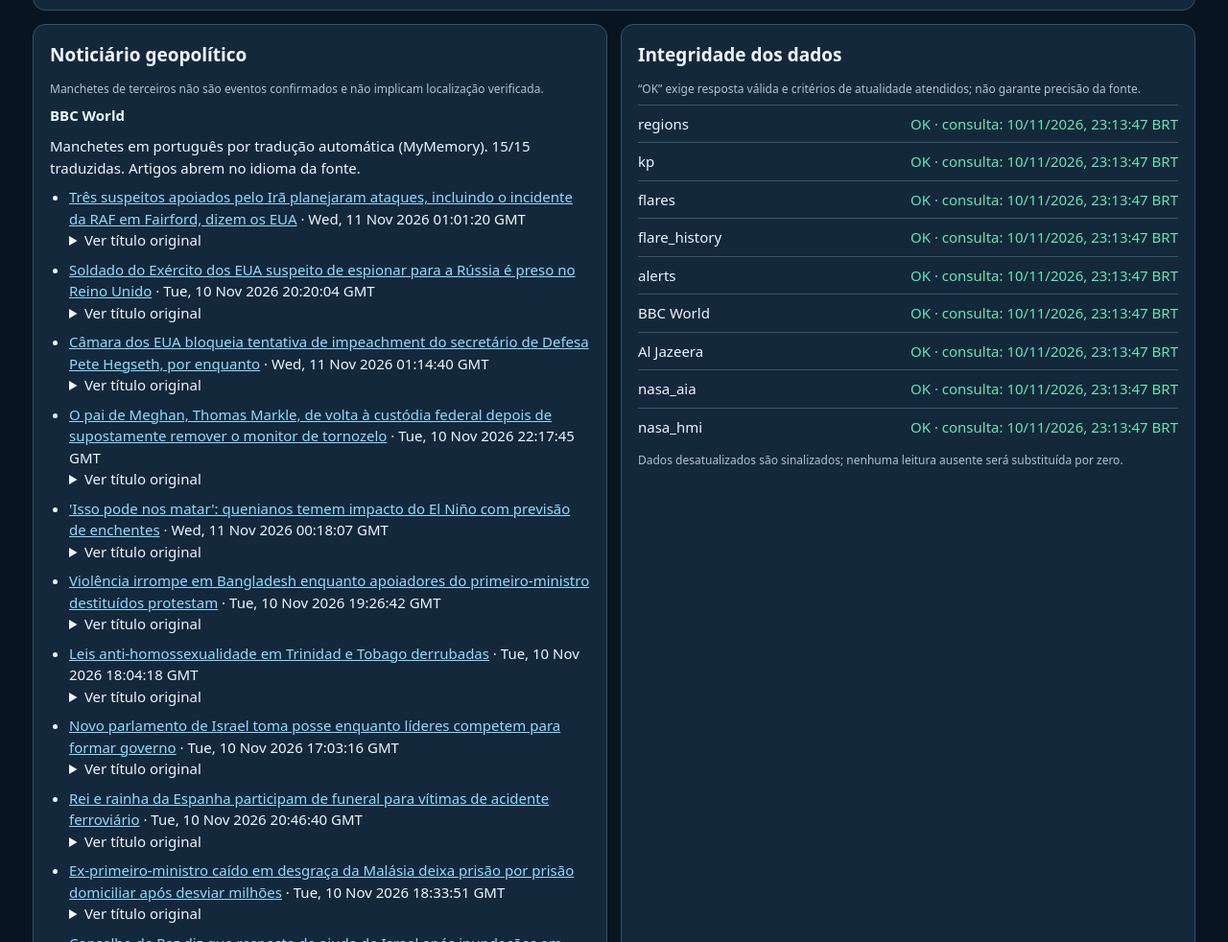
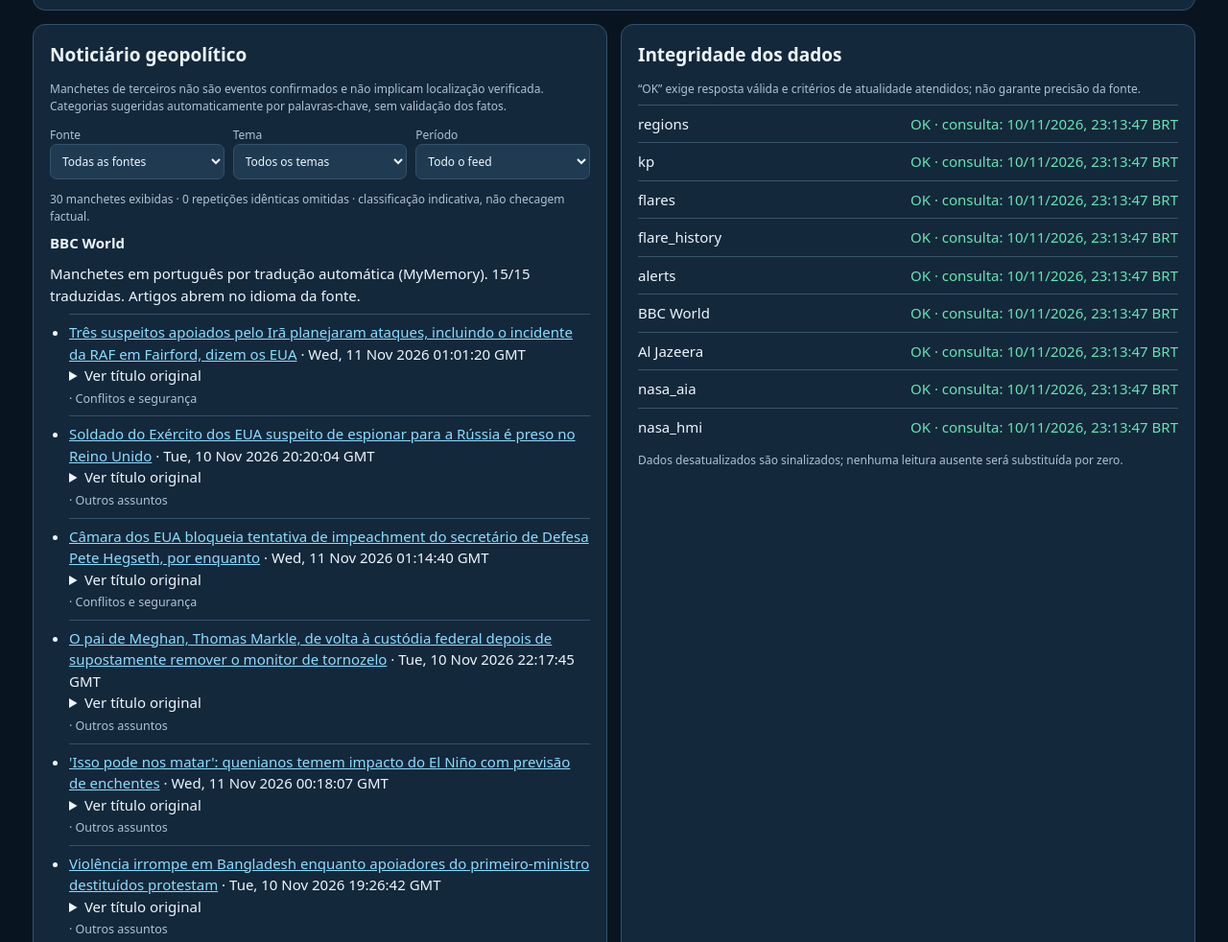
Before and after one commit to Guilhermegsete/Sentinela-zero, a plain HTML site: page docs/index.html in a window 1280 px wide. Shown: the part 2395-3377 px from the top of the page at 96% size. Drawn offline with Linux system fonts and the light colour scheme.

Commit message:
SENTINELA: expand geopolitical RSS sources and news filters (#6)
* feat: add four no-key international RSS news sources

* feat: add source topic and timeframe news controls

* feat: filter and categorize geostrategic headlines

* fix: preserve original news link and translation DOM structure

* test: source and topic news filtering retains publisher links

* test: model healthy sources in news filter fixture

* fix: use actual regex word boundaries for geopolitical classifier

* test: check live RSS endpoints on review branch only

* chore: remove temporary RSS verification workflow after success

```diff
--- a/docs/dashboard.js
+++ b/docs/dashboard.js
@@ -115,6 +115,20 @@
   const suffix = state => state === "ok" ? "" : " · " + label(state);
   const gScale = value => value == null ? "Indisponível" :
     value >= 9 ? "G5" : value >= 8 ? "G4" : value >= 7 ? "G3" : value >= 6 ? "G2" : value >= 5 ? "G1" : "G0 — sem tempestade geomagnética";
+  // Transparent heuristic labels are not independent verification of a headline.
+  function newsTopic(title) {
+    const value = String(title || "").toLowerCase();
+    const rules = [
+      ["security", /\b(war|wars|military|missile|drone|attack|attacks|ceasefire|troops|defen[cs]e|conflict|invasion|nuclear weapons|guerra|ataque|conflito|militar|míssil)\b/],
+      ["diplomacy", /\b(diplomacy|diplomatic|treaty|summit|negotiat|peace talks|embassy|foreign minister|united nations|sanction talks|diplomacia|tratado|cúpula|negociações)\b/],
+      ["economy", /\b(oil|gas|energy|trade|tariff|sanction|economy|economic|inflation|supply chain|opec|pipeline|petroleum|shipping|energia|petróleo|comércio|tarifa|sanções|economia)\b/],
+      ["technology", /\b(semiconductor|chips|artificial intelligence|cyber|satellite|space race|critical mineral|rare earth|technology|tecnologia|cibernétic|satélite|inteligência artificial)\b/],
+      ["politics", /\b(election|president|parliament|government|prime minister|minister|vote|legislation|congress|senate|eleição|presidente|parlamento|governo|congresso)\b/]
+    ];
+    return rules.find(([, expression]) => expression.test(value))?.[0] || "other";
+  }
+  const NEWS_TOPIC_NAMES = {security:"Conflitos e segurança",diplomacy:"Diplomacia",economy:"Economia e energia",technology:"Tecnologia estratégica",politics:"Política internacional",other:"Outros assuntos"};
+  const newsFilter = {source:"all",topic:"all",age:"all"};
   let lastPayload = null, inFlight = false, transportError = "", lastImageRefresh = 0;
   const imageLoaded = {};
   function imageStatus(id) {
@@ -254,27 +268,49 @@
     }
     drawKp(solar.kp, states.kp, now); drawFlares(solar.flare_history, states.flare_history, now);
     $("news").replaceChildren();
+    const newsSources = Object.keys(data.news || {});
+    const sourcePicker = $("newsSource");
+    if (sourcePicker && sourcePicker.children.length !== newsSources.length + 1) {
+      sourcePicker.replaceChildren();
+      const all = make("option", "Todas as fontes"); all.value = "all"; sourcePicker.append(all);
+      for (const source of newsSources) { const option = make("option", source); option.value = source; sourcePicker.append(option); }
+      sourcePicker.value = newsFilter.source;
+    }
+    const seen = new Set();
+    let visibleCount = 0, duplicateCount = 0;
     for (const [source, entry] of Object.entries(data.news || {})) {
+      if (newsFilter.source !== "all" && source !== newsFilter.source) continue;
       const section = make("div", ""); section.append(make("h3", source + suffix(states[source])));
       const translatedCount = (entry.items || []).filter(item => item.translation_status === "translated" && item.title_pt).length;
       section.append(make("p", "Manchetes em português por tradução automática (MyMemory). " +
         translatedCount + "/" + (entry.items || []).length + " traduzidas. Artigos abrem no idioma da fonte."));
       const ul = make("ul", "");
       for (const item of entry.items || []) {
+        const timestamp = Date.parse(item.pubDate || "");
+        const topic = newsTopic(item.title_original || item.title);
+        if (newsFilter.topic !== "all" && topic !== newsFilter.topic) continue;
+        if (newsFilter.age !== "all" && (!Number.isFinite(timestamp) || timestamp > now + 5 * MINUTE || now - timestamp > Number(newsFilter.age) * HOUR)) continue;
+        const duplicateKey = String(item.title_original || item.title || "").toLowerCase().replace(/[^a-z0-9\p{L}]+/gu," ").trim();
+        if (!duplicateKey || seen.has(duplicateKey)) { duplicateCount++; continue; }
+        seen.add(duplicateKey); visibleCount++;
         const translated = item.translation_status === "translated" && typeof item.title_pt === "string" && item.title_pt.trim();
         const original = item.title_original || item.title || "Sem título";
         const li = make("li", ""), link = make("a", translated ? item.title_pt : original);
         if (/^https:\/\//.test(item.link)) { link.href = item.link; link.target = "_blank"; link.rel = "noopener noreferrer"; }
+        li.className = "news-entry";
         li.append(link, make("span", " · " + (item.pubDate || "")));
         if (translated) {
           const details = make("details", "");
           details.append(make("summary", "Ver título original"), make("p", original));
           li.append(details);
         } else li.append(make("small", " · Original: tradução indisponível ou limite gratuito atingido"));
+        li.append(make("small", " · " + NEWS_TOPIC_NAMES[topic]));
         ul.append(li);
       }
-      section.append(ul); $("news").append(section);
+      if (ul.children.length) { section.append(ul); $("news").append(section); }
     }
+    $("newsSummary").textContent = visibleCount + " manchetes exibidas · " + duplicateCount + " repetições idênticas omitidas · classificação indicativa, não checagem factual.";
+    if (!visibleCount) $("news").append(make("p", "Nenhuma manchete corresponde aos filtros atuais."));
     $("status").replaceChildren();
     for (const [name, state] of Object.entries(states)) {
       const entry = solar[name] || data.news?.[name] || data.images?.[name.replace("nasa_", "")];
@@ -313,6 +349,9 @@
       else $("notice").textContent = "Não foi possível carregar os dados: " + transportError;
     }
   }
+  for (const [id, field] of [["newsSource", "source"], ["newsTopic", "topic"], ["newsAge", "age"]]) {
+    $(id).addEventListener("change", function () { newsFilter[field] = this.value; render(); });
+  }
   $("refresh").addEventListener("click", () => { solarImages(); load(); });
   window.addEventListener("resize", render);
   document.addEventListener("visibilitychange", () => { if (!document.hidden) { render(); solarImages(); load(); } });
--- a/docs/index.html
+++ b/docs/index.html
@@ -10,6 +10,7 @@
 @media(max-width:400px){.grid{grid-template-columns:1fr 1fr;gap:8px}.stat{font-size:21px}.panel{padding:10px}}
 .pulse.warn{background:var(--warn);box-shadow:0 0 0 5px #ffd08a22}.status-row span:last-child{text-align:right;overflow-wrap:anywhere}.heading{flex-wrap:wrap}.stat{overflow-wrap:anywhere}
 .explanation{font-size:13px;line-height:1.5;color:var(--muted);margin:0 0 12px}.diagnosis-title{font-size:20px;font-weight:700}.diagnosis-note{border-top:1px solid var(--line);padding-top:12px}#diagnosis details{margin-top:12px}#diagnosis summary{cursor:pointer;color:#8bddff}#noaaBulletins summary{cursor:pointer;color:#8bddff}.bulletin-entry{border-top:1px solid var(--line);padding:10px 0}.bulletin-entry summary{color:var(--fg)!important;overflow-wrap:anywhere}.bulletin-message{white-space:pre-wrap;overflow-wrap:anywhere;font:12px/1.5 ui-monospace,SFMono-Regular,Consolas,monospace;color:var(--muted);max-height:350px;overflow:auto}
+.news-filters{display:flex;flex-wrap:wrap;gap:9px;margin:12px 0}.news-filters label{font-size:12px;color:var(--muted);flex:1 1 130px}.news-filters select{display:block;width:100%;padding:8px;border-radius:7px;background:#203b51;border:1px solid var(--line);color:var(--fg);font:inherit}.news-entry{border-top:1px solid var(--line);padding-top:7px}.news-meta{display:block;font-size:11px;color:var(--muted)}
 </style>
 </head>
 <body><main>
@@ -44,7 +45,7 @@
 </div>
 <section class="panel stack" id="schumann"><div class="source"><h2>Ressonância Schumann · observatórios</h2><span class="tag">Monitoramento ELF</span></div><p class="muted tiny">Frequências ressonantes aproximadas: 7,8 · 14 · 20 · 26 · 33 Hz. São referências físicas, <strong>não leituras atuais</strong>. A intensidade e a frequência variam e dependem do local e do instrumento.</p><div class="two"><div><h3>Espectrogramas instrumentais</h3><p>Rede GCMS/HeartMath · estações nos EUA, Canadá, Lituânia e Nova Zelândia. Identifique a estação e a data antes de interpretar cores e picos.</p><p><a href="https://nocc.heartmath.org/spectrogram/index.php" target="_blank" rel="noopener noreferrer">Abrir espectrogramas oficiais ↗</a></p></div><div><h3>Potência medida ao longo do tempo</h3><p>Gráfico oficial de potência magnética (0,32–36 Hz), calculado por estação e apresentado como média móvel de 24 horas.</p><p><a href="https://nocc.heartmath.org/power_levels/public/charts/power_levels.html" target="_blank" rel="noopener noreferrer">Abrir gráfico oficial GCMS ↗</a></p></div></div><p class="warn tiny">Sem telemetria numérica integrada nesta versão: a fonte não disponibiliza aqui uma API pública documentada. Dados de Tomsk não serão tratados como atuais sem confirmação da última observação.</p><p class="muted tiny">Não confundir aumento de amplitude com alteração da frequência fundamental. Correlações com eventos humanos não demonstram causalidade.</p></section>
 <div class="two">
-<section class="panel"><h2>Noticiário geopolítico</h2><p class="muted tiny">Manchetes de terceiros não são eventos confirmados e não implicam localização verificada.</p><div id="news">Aguardando feeds</div></section>
+<section class="panel"><h2>Noticiário geopolítico</h2><p class="muted tiny">Manchetes de terceiros não são eventos confirmados e não implicam localização verificada. Categorias sugeridas automaticamente por palavras-chave, sem validação dos fatos.</p><div class="news-filters"><label>Fonte <select id="newsSource" aria-label="Filtrar fonte"><option value="all">Todas as fontes</option></select></label><label>Tema <select id="newsTopic" aria-label="Filtrar tema"><option value="all">Todos os temas</option><option value="security">Conflitos e segurança</option><option value="diplomacy">Diplomacia</option><option value="economy">Economia e energia</option><option value="technology">Tecnologia estratégica</option><option value="politics">Política internacional</option><option value="other">Outros assuntos</option></select></label><label>Período <select id="newsAge" aria-label="Filtrar período"><option value="all">Todo o feed</option><option value="24">Últimas 24h</option><option value="168">Últimos 7 dias</option></select></label></div><p id="newsSummary" class="muted tiny"></p><div id="news">Aguardando feeds</div></section>
 <section class="panel"><h2>Integridade dos dados</h2><p class="muted tiny">“OK” exige resposta válida e critérios de atualidade atendidos; não garante precisão da fonte.</p><div id="status">Aguardando diagnóstico</div><p class="muted tiny">Dados desatualizados são sinalizados; nenhuma leitura ausente será substituída por zero.</p></section>
 </div>
 <footer>Pesquisa e visualização informativa, sem garantia de tempo real ou uso para alertas críticos. Fontes: NASA/SDO, NOAA/SWPC, BBC e Al Jazeera.</footer>
```
Also changed, not shown: 2 other files.
